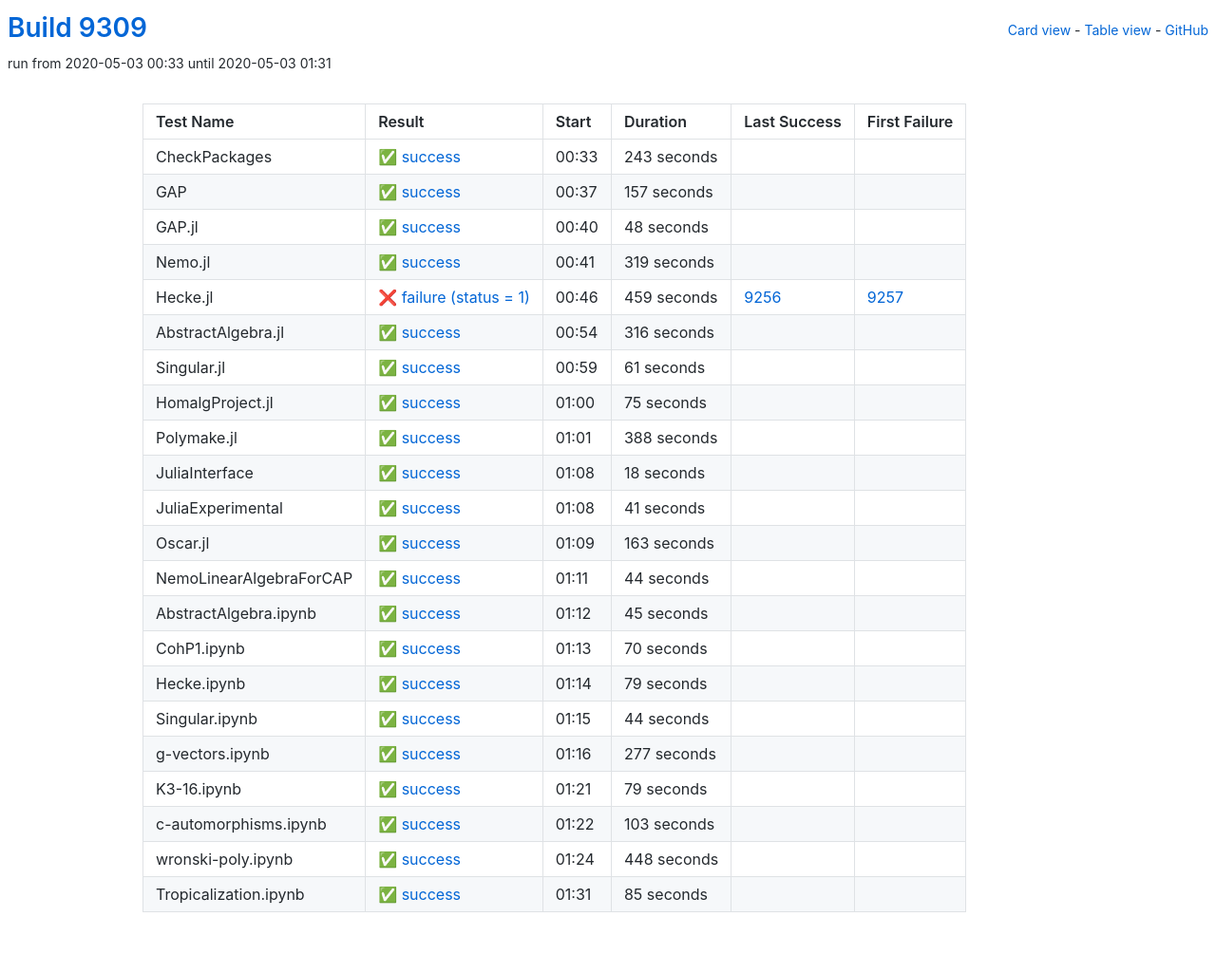
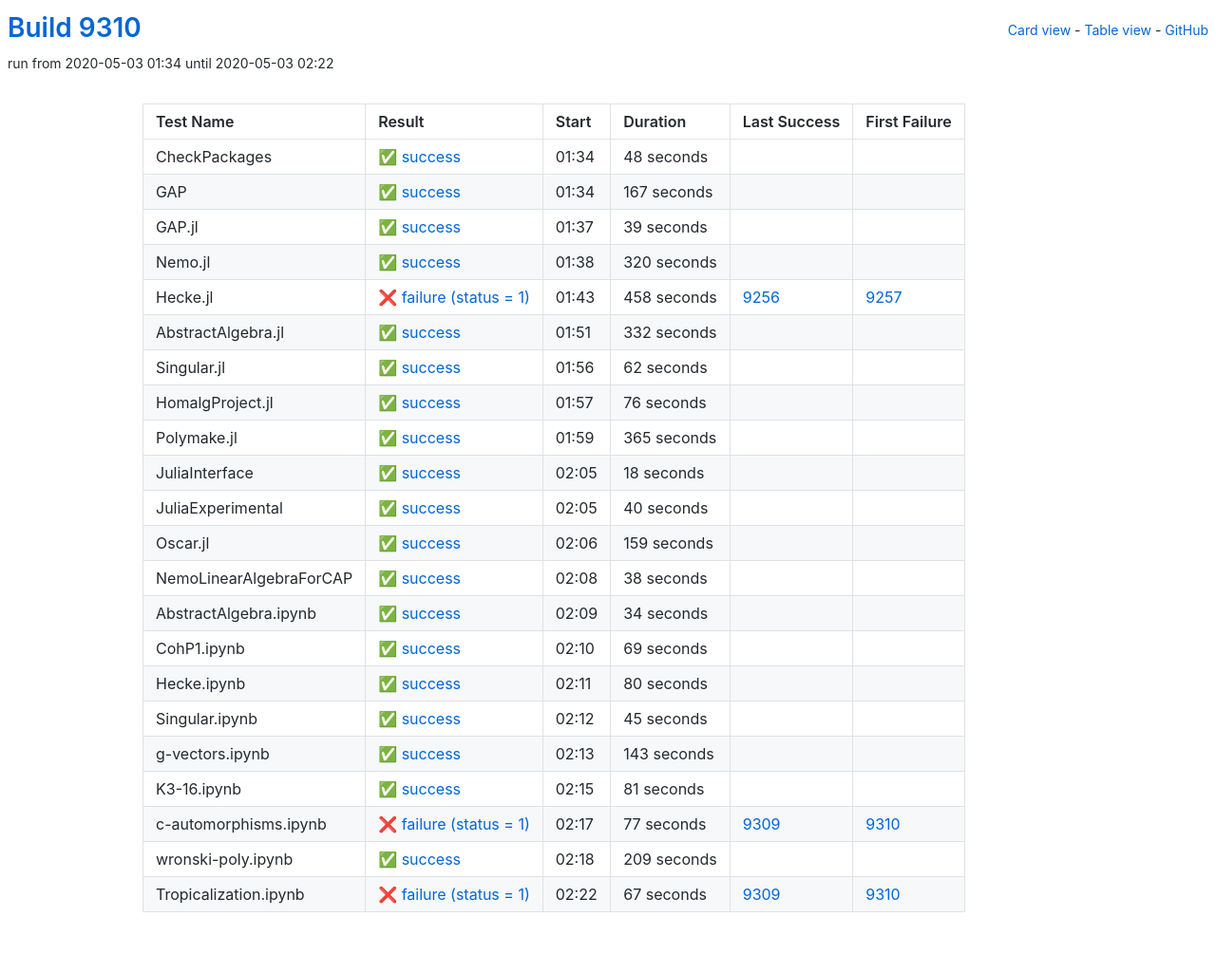
Before and after one commit to oscar-system/oscar-ci-status, a Jekyll site: the page built from table.html, in a window 1280 px wide. Shown: the whole page at 95% size. Built offline with Jekyll 4.4.1, drawn with Linux system fonts in a browser that asks for light colours.

Commit message:
Build 9310

```diff
--- a/_data/ci.yml
+++ b/_data/ci.yml
@@ -1,104 +1,104 @@
-build: 9309
-build_url: https://oscarci.mathematik.uni-kl.de/job/oscar/9309/
+build: 9310
+build_url: https://oscarci.mathematik.uni-kl.de/job/oscar/9310/
 job: oscar
 tests:
-- duration: 243
-  exitcode: 0
-  first_failure: false
-  first_failure_url: null
-  last_success: false
-  last_success_url: null
-  log: https://oscarci.mathematik.uni-kl.de/job/oscar/9309/artifact/logs/build-9309/CheckPackages.log
-  name: CheckPackages
-  start: 2020-05-03 00:33
-  status: success
-  success: true
-- duration: 157
-  exitcode: 0
-  first_failure: false
-  first_failure_url: null
-  last_success: false
-  last_success_url: null
-  log: https://oscarci.mathematik.uni-kl.de/job/oscar/9309/artifact/logs/build-9309/GAP.log
-  name: GAP
-  start: 2020-05-03 00:37
-  status: success
-  success: true
 - duration: 48
   exitcode: 0
   first_failure: false
   first_failure_url: null
   last_success: false
   last_success_url: null
-  log: https://oscarci.mathematik.uni-kl.de/job/oscar/9309/artifact/logs/build-9309/GAP.jl.log
-  name: GAP.jl
-  start: 2020-05-03 00:40
+  log: https://oscarci.mathematik.uni-kl.de/job/oscar/9310/artifact/logs/build-9310/CheckPackages.log
+  name: CheckPackages
+  start: 2020-05-03 01:34
   status: success
   success: true
-- duration: 319
+- duration: 167
   exitcode: 0
   first_failure: false
   first_failure_url: null
   last_success: false
   last_success_url: null
-  log: https://oscarci.mathematik.uni-kl.de/job/oscar/9309/artifact/logs/build-9309/Nemo.jl.log
-  name: Nemo.jl
-  start: 2020-05-03 00:41
+  log: https://oscarci.mathematik.uni-kl.de/job/oscar/9310/artifact/logs/build-9310/GAP.log
+  name: GAP
+  start: 2020-05-03 01:34
   status: success
   success: true
-- duration: 459
+- duration: 39
+  exitcode: 0
+  first_failure: false
+  first_failure_url: null
+  last_success: false
+  last_success_url: null
+  log: https://oscarci.mathematik.uni-kl.de/job/oscar/9310/artifact/logs/build-9310/GAP.jl.log
+  name: GAP.jl
+  start: 2020-05-03 01:37
+  status: success
+  success: true
+- duration: 320
+  exitcode: 0
+  first_failure: false
+  first_failure_url: null
+  last_success: false
+  last_success_url: null
+  log: https://oscarci.mathematik.uni-kl.de/job/oscar/9310/artifact/logs/build-9310/Nemo.jl.log
+  name: Nemo.jl
+  start: 2020-05-03 01:38
+  status: success
+  success: true
+- duration: 458
   exitcode: 1
   first_failure: 9257
   first_failure_url: https://oscarci.mathematik.uni-kl.de/job/oscar/9257/
   last_success: 9256
   last_success_url: https://oscarci.mathematik.uni-kl.de/job/oscar/9256/
-  log: https://oscarci.mathematik.uni-kl.de/job/oscar/9309/artifact/logs/build-9309/Hecke.jl.log
+  log: https://oscarci.mathematik.uni-kl.de/job/oscar/9310/artifact/logs/build-9310/Hecke.jl.log
   name: Hecke.jl
-  start: 2020-05-03 00:46
+  start: 2020-05-03 01:43
   status: failure
   success: false
-- duration: 316
+- duration: 332
   exitcode: 0
   first_failure: false
   first_failure_url: null
   last_success: false
   last_success_url: null
-  log: https://oscarci.mathematik.uni-kl.de/job/oscar/9309/artifact/logs/build-9309/AbstractAlgebra.jl.log
+  log: https://oscarci.mathematik.uni-kl.de/job/oscar/9310/artifact/logs/build-9310/AbstractAlgebra.jl.log
   name: AbstractAlgebra.jl
-  start: 2020-05-03 00:54
+  start: 2020-05-03 01:51
   status: success
   success: true
-- duration: 61
+- duration: 62
   exitcode: 0
   first_failure: false
   first_failure_url: null
   last_success: false
   last_success_url: null
-  log: https://oscarci.mathematik.uni-kl.de/job/oscar/9309/artifact/logs/build-9309/Singular.jl.log
+  log: https://oscarci.mathematik.uni-kl.de/job/oscar/9310/artifact/logs/build-9310/Singular.jl.log
   name: Singular.jl
-  start: 2020-05-03 00:59
+  start: 2020-05-03 01:56
   status: success
   success: true
-- duration: 75
+- duration: 76
   exitcode: 0
   first_failure: false
   first_failure_url: null
   last_success: false
   last_success_url: null
-  log: https://oscarci.mathematik.uni-kl.de/job/oscar/9309/artifact/logs/build-9309/HomalgProject.jl.log
+  log: https://oscarci.mathematik.uni-kl.de/job/oscar/9310/artifact/logs/build-9310/HomalgProject.jl.log
   name: HomalgProject.jl
-  start: 2020-05-03 01:00
+  start: 2020-05-03 01:57
   status: success
   success: true
-- duration: 388
+- duration: 365
   exitcode: 0
   first_failure: false
   first_failure_url: null
   last_success: false
   last_success_url: null
-  log: https://oscarci.mathematik.uni-kl.de/job/oscar/9309/artifact/logs/build-9309/Polymake.jl.log
+  log: https://oscarci.mathematik.uni-kl.de/job/oscar/9310/artifact/logs/build-9310/Polymake.jl.log
   name: Polymake.jl
-  start: 2020-05-03 01:01
+  start: 2020-05-03 01:59
   status: success
   success: true
 - duration: 18
@@ -107,42 +107,75 @@ tests:
   first_failure_url: null
   last_success: false
   last_success_url: null
-  log: https://oscarci.mathematik.uni-kl.de/job/oscar/9309/artifact/logs/build-9309/JuliaInterface.log
+  log: https://oscarci.mathematik.uni-kl.de/job/oscar/9310/artifact/logs/build-9310/JuliaInterface.log
   name: JuliaInterface
-  start: 2020-05-03 01:08
+  start: 2020-05-03 02:05
   status: success
   success: true
-- duration: 41
+- duration: 40
   exitcode: 0
   first_failure: false
   first_failure_url: null
   last_success: false
   last_success_url: null
-  log: https://oscarci.mathematik.uni-kl.de/job/oscar/9309/artifact/logs/build-9309/JuliaExperimental.log
+  log: https://oscarci.mathematik.uni-kl.de/job/oscar/9310/artifact/logs/build-9310/JuliaExperimental.log
   name: JuliaExperimental
-  start: 2020-05-03 01:08
+  start: 2020-05-03 02:05
   status: success
   success: true
-- duration: 163
+- duration: 159
   exitcode: 0
   first_failure: false
   first_failure_url: null
   last_success: false
   last_success_url: null
-  log: https://oscarci.mathematik.uni-kl.de/job/oscar/9309/artifact/logs/build-9309/Oscar.jl.log
+  log: https://oscarci.mathematik.uni-kl.de/job/oscar/9310/artifact/logs/build-9310/Oscar.jl.log
   name: Oscar.jl
-  start: 2020-05-03 01:09
+  start: 2020-05-03 02:06
   status: success
   success: true
-- duration: 44
+- duration: 38
   exitcode: 0
   first_failure: false
   first_failure_url: null
   last_success: false
   last_success_url: null
-  log: https://oscarci.mathematik.uni-kl.de/job/oscar/9309/artifact/logs/build-9309/NemoLinearAlgebraForCAP.log
+  log: https://oscarci.mathematik.uni-kl.de/job/oscar/9310/artifact/logs/build-9310/NemoLinearAlgebraForCAP.log
   name: NemoLinearAlgebraForCAP
-  start: 2020-05-03 01:11
+  start: 2020-05-03 02:08
+  status: success
+  success: true
+- duration: 34
+  exitcode: 0
+  first_failure: false
+  first_failure_url: null
+  last_success: false
+  last_success_url: null
+  log: https://oscarci.mathematik.uni-kl.de/job/oscar/9310/artifact/logs/build-9310/AbstractAlgebra.ipynb.log
+  name: AbstractAlgebra.ipynb
+  start: 2020-05-03 02:09
+  status: success
+  success: true
+- duration: 69
+  exitcode: 0
+  first_failure: false
+  first_failure_url: null
+  last_success: false
+  last_success_url: null
+  log: https://oscarci.mathematik.uni-kl.de/job/oscar/9310/artifact/logs/build-9310/CohP1.ipynb.log
+  name: CohP1.ipynb
+  start: 2020-05-03 02:10
+  status: success
+  success: true
+- duration: 80
+  exitcode: 0
+  first_failure: false
+  first_failure_url: null
+  last_success: false
+  last_success_url: null
+  log: https://oscarci.mathematik.uni-kl.de/job/oscar/9310/artifact/logs/build-9310/Hecke.ipynb.log
+  name: Hecke.ipynb
+  start: 2020-05-03 02:11
   status: success
   success: true
 - duration: 45
@@ -151,96 +184,63 @@ tests:
   first_failure_url: null
   last_success: false
   last_success_url: null
-  log: https://oscarci.mathematik.uni-kl.de/job/oscar/9309/artifact/logs/build-9309/AbstractAlgebra.ipynb.log
-  name: AbstractAlgebra.ipynb
-  start: 2020-05-03 01:12
+  log: https://oscarci.mathematik.uni-kl.de/job/oscar/9310/artifact/logs/build-9310/Singular.ipynb.log
+  name: Singular.ipynb
+  start: 2020-05-03 02:12
   status: success
   success: true
-- duration: 70
+- duration: 143
   exitcode: 0
   first_failure: false
   first_failure_url: null
   last_success: false
   last_success_url: null
-  log: https://oscarci.mathematik.uni-kl.de/job/oscar/9309/artifact/logs/build-9309/CohP1.ipynb.log
-  name: CohP1.ipynb
-  start: 2020-05-03 01:13
+  log: https://oscarci.mathematik.uni-kl.de/job/oscar/9310/artifact/logs/build-9310/g-vectors.ipynb.log
+  name: g-vectors.ipynb
+  start: 2020-05-03 02:13
   status: success
   success: true
-- duration: 79
+- duration: 81
   exitcode: 0
   first_failure: false
   first_failure_url: null
   last_success: false
   last_success_url: null
-  log: https://oscarci.mathematik.uni-kl.de/job/oscar/9309/artifact/logs/build-9309/Hecke.ipynb.log
-  name: Hecke.ipynb
-  start: 2020-05-03 01:14
+  log: https://oscarci.mathematik.uni-kl.de/job/oscar/9310/artifact/logs/build-9310/K3-16.ipynb.log
+  name: K3-16.ipynb
+  start: 2020-05-03 02:15
   status: success
   success: true
-- duration: 44
+- duration: 77
+  exitcode: 1
+  first_failure: 9310
+  first_failure_url: https://oscarci.mathematik.uni-kl.de/job/oscar/9310/
+  last_success: 9309
+  last_success_url: https://oscarci.mathematik.uni-kl.de/job/oscar/9309/
+  log: https://oscarci.mathematik.uni-kl.de/job/oscar/9310/artifact/logs/build-9310/c-automorphisms.ipynb.log
+  name: c-automorphisms.ipynb
+  start: 2020-05-03 02:17
+  status: failure
+  success: false
+- duration: 209
   exitcode: 0
   first_failure: false
   first_failure_url: null
   last_success: false
   last_success_url: null
-  log: https://oscarci.mathematik.uni-kl.de/job/oscar/9309/artifact/logs/build-9309/Singular.ipynb.log
-  name: Singular.ipynb
-  start: 2020-05-03 01:15
+  log: https://oscarci.mathematik.uni-kl.de/job/oscar/9310/artifact/logs/build-9310/wronski-poly.ipynb.log
+  name: wronski-poly.ipynb
+  start: 2020-05-03 02:18
   status: success
   success: true
-- duration: 277
-  exitcode: 0
-  first_failure: false
-  first_failure_url: null
-  last_success: false
-  last_success_url: null
-  log: https://oscarci.mathematik.uni-kl.de/job/oscar/9309/artifact/logs/build-9309/g-vectors.ipynb.log
-  name: g-vectors.ipynb
-  start: 2020-05-03 01:16
-  status: success
-  success: true
-- duration: 79
-  exitcode: 0
-  first_failure: false
-  first_failure_url: null
-  last_success: false
-  last_success_url: null
-  log: https://oscarci.mathematik.uni-kl.de/job/oscar/9309/artifact/logs/build-9309/K3-16.ipynb.log
-  name: K3-16.ipynb
-  start: 2020-05-03 01:21
-  status: success
-  success: true
-- duration: 103
-  exitcode: 0
-  first_failure: false
-  first_failure_url: null
-  last_success: false
-  last_success_url: null
-  log: https://oscarci.mathematik.uni-kl.de/job/oscar/9309/artifact/logs/build-9309/c-automorphisms.ipynb.log
-  name: c-automorphisms.ipynb
-  start: 2020-05-03 01:22
-  status: success
-  success: true
-- duration: 448
-  exitcode: 0
-  first_failure: false
-  first_failure_url: null
-  last_success: false
-  last_success_url: null
-  log: https://oscarci.mathematik.uni-kl.de/job/oscar/9309/artifact/logs/build-9309/wronski-poly.ipynb.log
-  name: wronski-poly.ipynb
-  start: 2020-05-03 01:24
-  status: success
-  success: true
-- duration: 85
-  exitcode: 0
-  first_failure: false
-  first_failure_url: null
-  last_success: false
-  last_success_url: null
-  log: https://oscarci.mathematik.uni-kl.de/job/oscar/9309/artifact/logs/build-9309/Tropicalization.ipynb.log
+- duration: 67
+  exitcode: 1
+  first_failure: 9310
+  first_failure_url: https://oscarci.mathematik.uni-kl.de/job/oscar/9310/
+  last_success: 9309
+  last_success_url: https://oscarci.mathematik.uni-kl.de/job/oscar/9309/
+  log: https://oscarci.mathematik.uni-kl.de/job/oscar/9310/artifact/logs/build-9310/Tropicalization.ipynb.log
   name: Tropicalization.ipynb
-  start: 2020-05-03 01:31
-  status: success
-  success: true
+  start: 2020-05-03 02:22
+  status: failure
+  success: false
```
Also changed, not shown: README.md.
